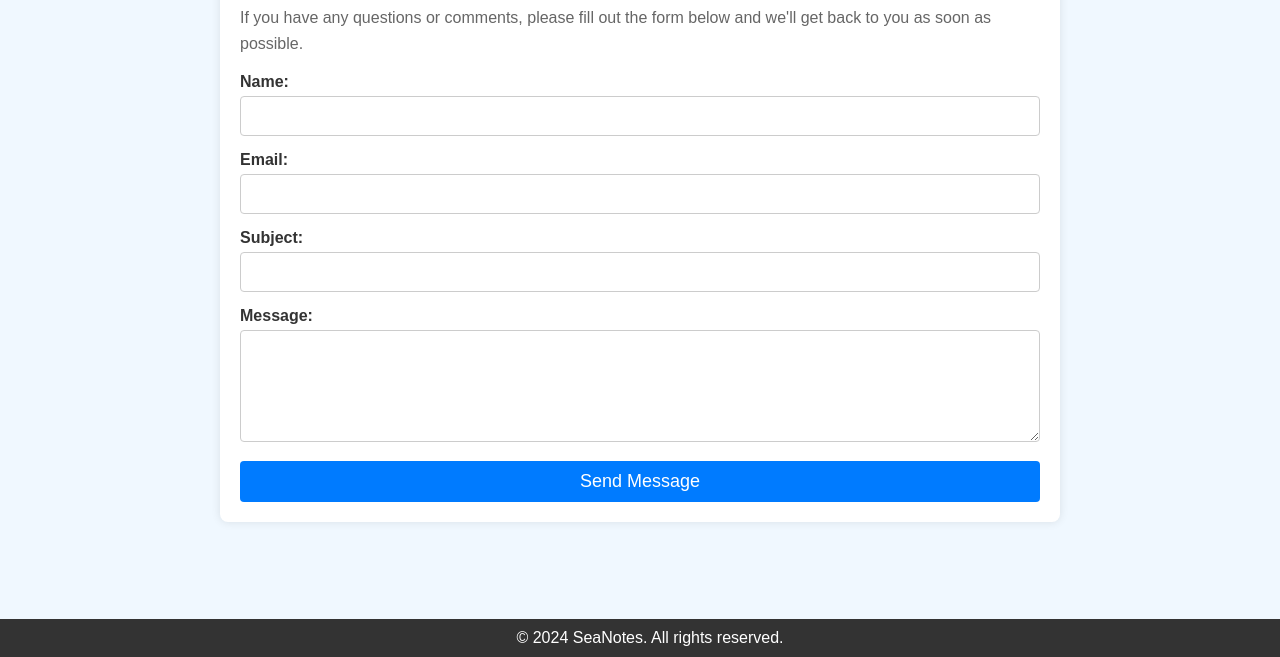
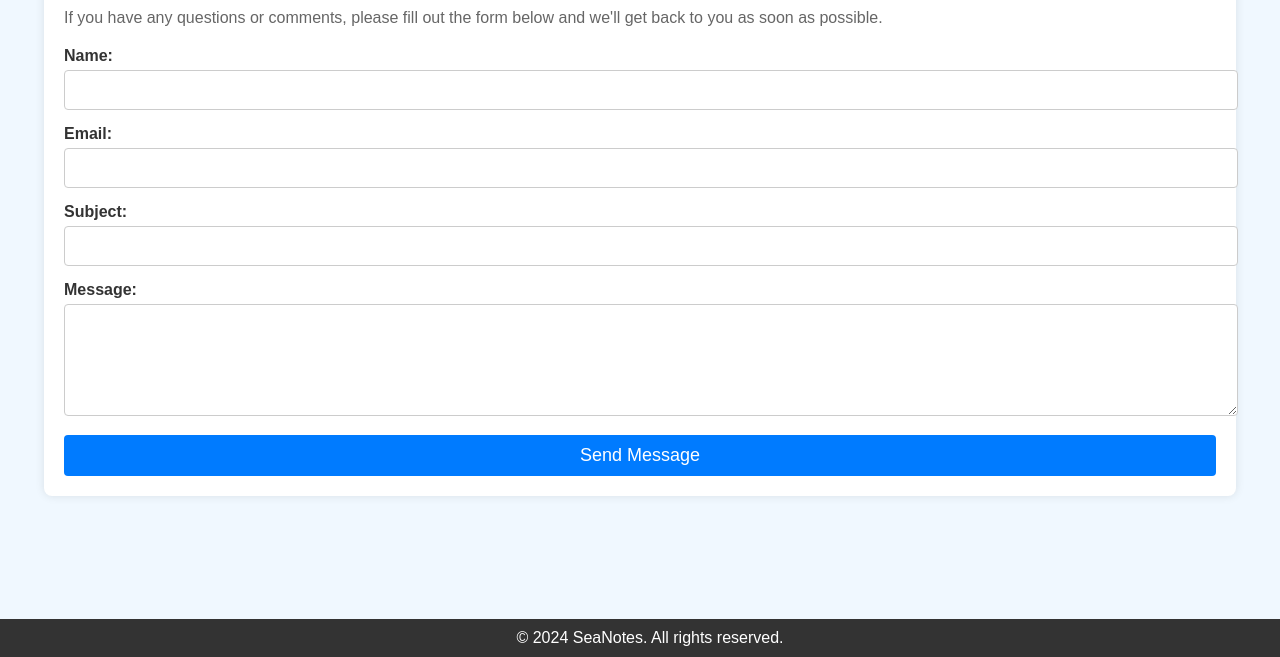
Before and after one commit to sakenox/bottle_in_the_sea, a website: page public/info/contact.html in a window 1280 px wide. Shown: the part 143-800 px from the top of the page. Drawn offline with Linux system fonts and the light colour scheme.

Commit message:
fixed width for mobiles

```diff
--- a/public/info/contact.html
+++ b/public/info/contact.html
@@ -19,14 +19,14 @@
     <link rel="icon" href="../images/icons/icon.ico" type="image/x-icon">
     <link rel="stylesheet" href="styles.css">
     <style>
-        body {
+         body {
             font-family: Arial, sans-serif;
             background-color: #f0f8ff;
             margin: 0;
             padding: 0;
         }
         .container {
-            max-width: 800px;
+            max-width: 90%;
             margin: 50px auto;
             padding: 20px;
             background-color: #fff;
@@ -53,7 +53,7 @@
         }
         .form-group input,
         .form-group textarea {
-            width: calc(100% - 22px);
+            width: 100%;
             padding: 10px;
             border: 1px solid #ccc;
             border-radius: 4px;
@@ -86,6 +86,7 @@
             width: 100%;
             bottom: 0;
         }
+
         .response-message {
             margin-top: 20px;
             padding: 10px;
@@ -106,6 +107,7 @@
             .container {
                 margin: 20px;
                 padding: 15px;
+                max-width: 95%;
             }
             h1 {
                 font-size: 24px;
```
